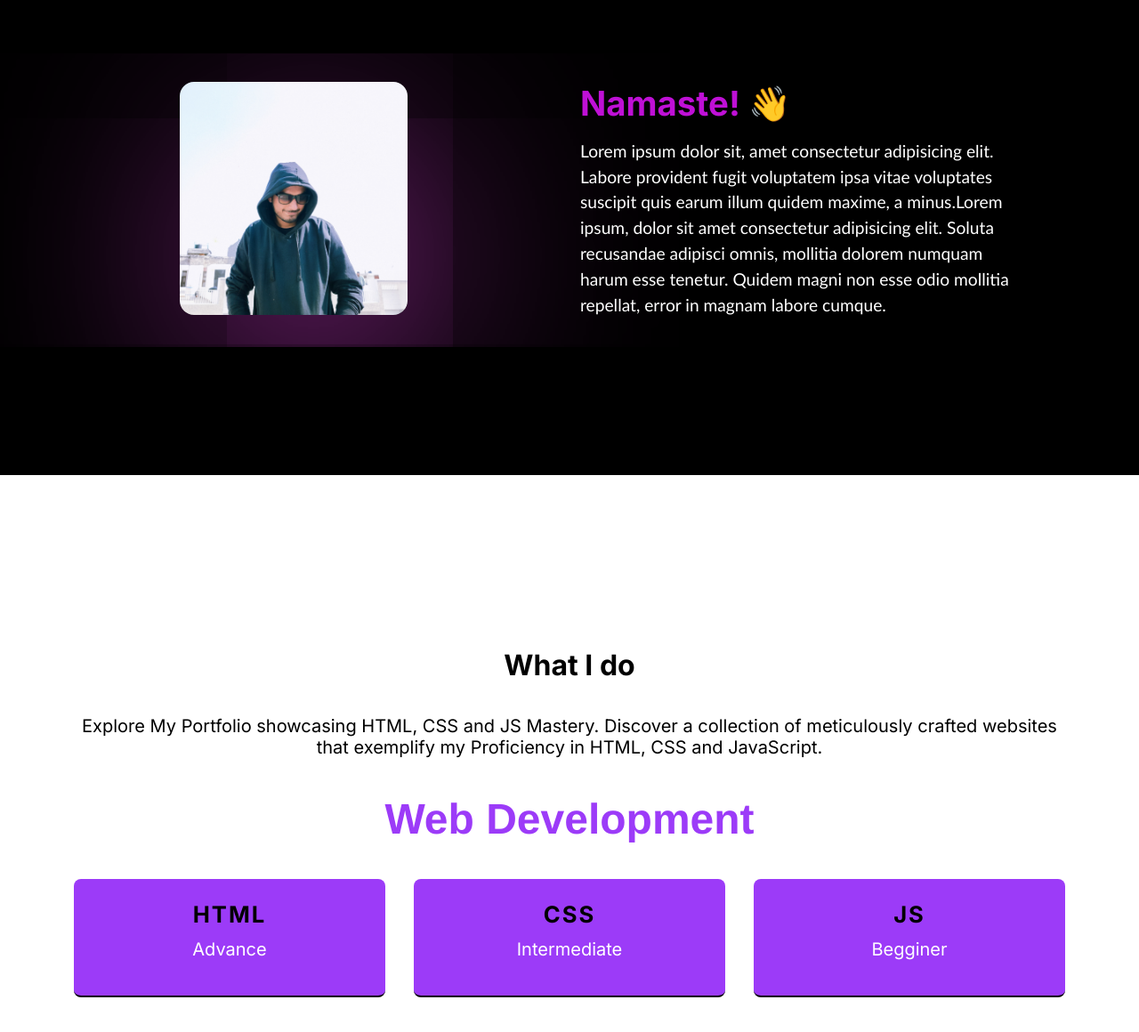
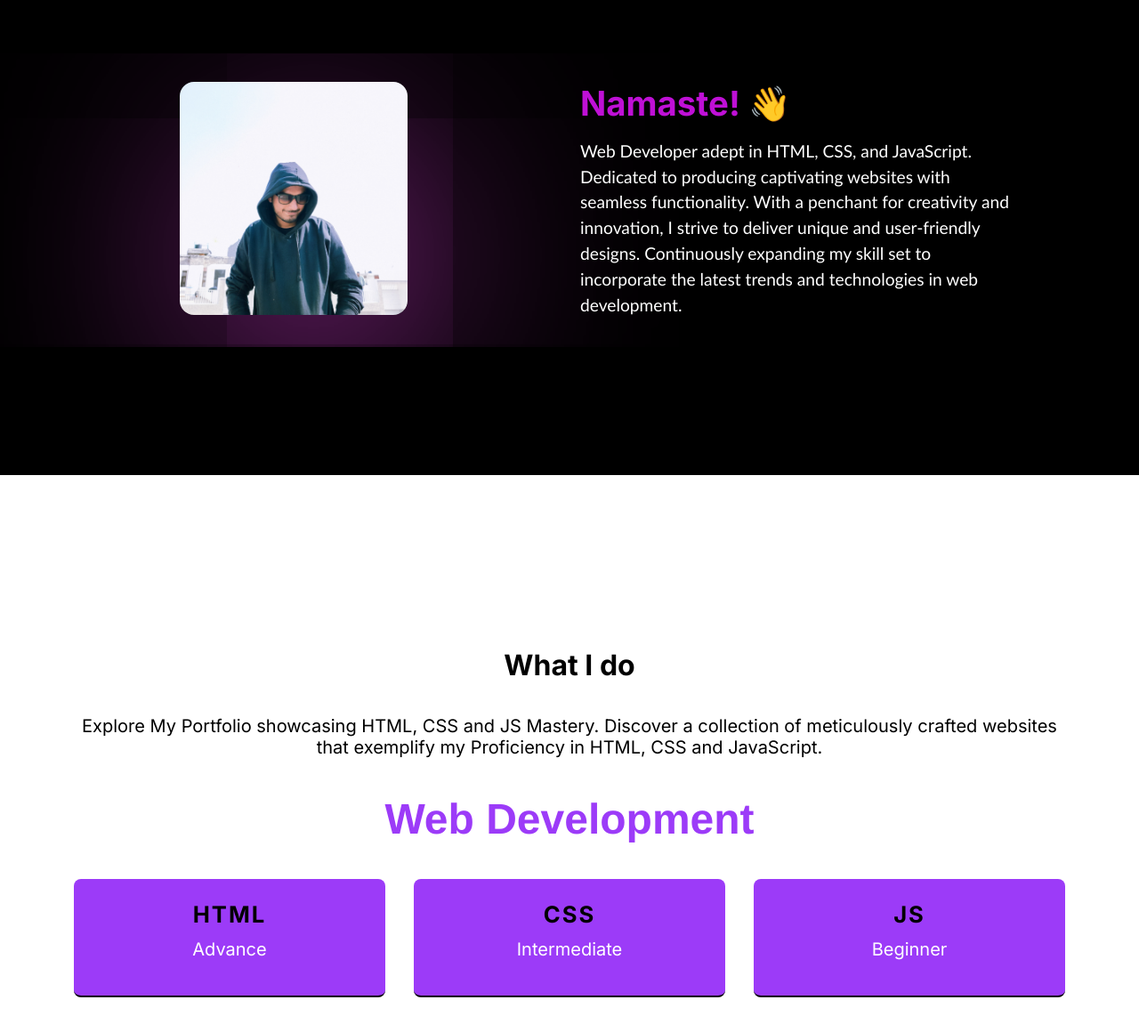
Before and after one commit to honeydabra007/My-Portfolio, a plain HTML site: page index.html in a window 1280 px wide. Shown: the part 884-2044 px from the top of the page at 89% size. Drawn offline with Linux system fonts and the light colour scheme.

Commit message:
mycommit

```diff
--- a/index.html
+++ b/index.html
@@ -50,12 +50,10 @@
             </div>
             <div class="para">
                 <h3>Namaste! 👋</h3>
-                <p>Lorem ipsum dolor sit, amet consectetur adipisicing elit. Labore provident fugit voluptatem ipsa
-                    vitae
-                    voluptates suscipit quis earum illum quidem maxime, a minus.Lorem ipsum, dolor sit amet consectetur
-                    adipisicing elit. Soluta recusandae adipisci omnis, mollitia dolorem numquam harum esse tenetur.
-                    Quidem
-                    magni non esse odio mollitia repellat, error in magnam labore cumque.</p>
+                <p>Web Developer adept in HTML, CSS, and JavaScript. Dedicated to producing captivating
+                    websites with seamless functionality. With a penchant for creativity and innovation, I strive to
+                    deliver unique and user-friendly designs. Continuously expanding my skill set to incorporate the
+                    latest trends and technologies in web development.</p>
             </div>
         </div>
 
@@ -78,7 +76,8 @@
                 </div>
                 <div class="card">
                     <p>JS</p>
-                    <p>Begginer</p>
+                    <p>Beginner
+                    </p>
                 </div>
             </div>
         </div>
--- a/style.css
+++ b/style.css
@@ -319,7 +319,6 @@
 
 .active a {
     border: 1px solid rgb(156, 59, 248);
-    ;
     padding: 8px 10px;
     border-radius: 8px;
     transition: all 0.34s ease-out;
@@ -378,7 +377,7 @@ header {
     font-family: var(--fonts-primary);
     text-transform: uppercase;
     color: rgb(177, 95, 255);
-    ;
+
 }
 
 .navbar .right {}
```
